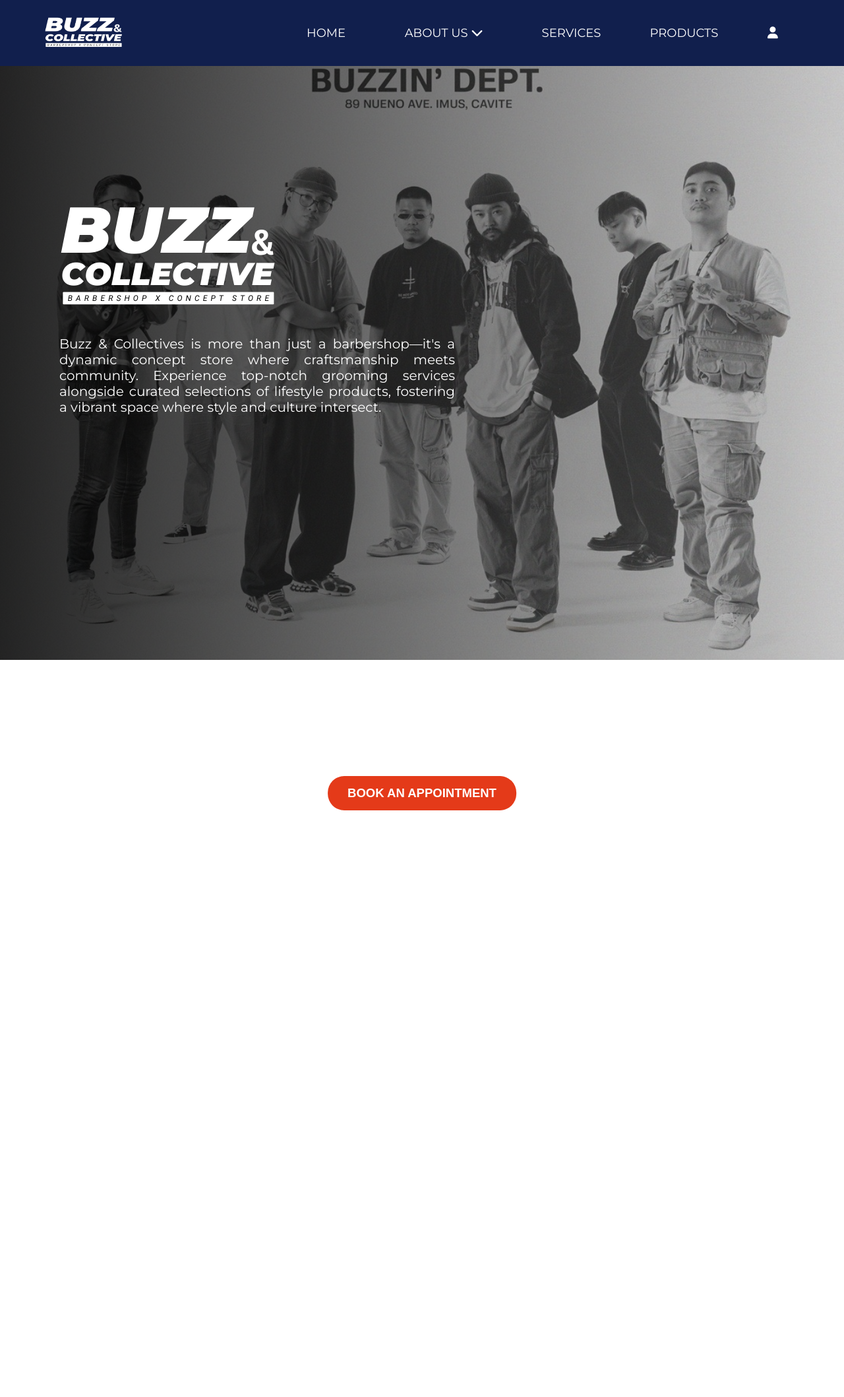
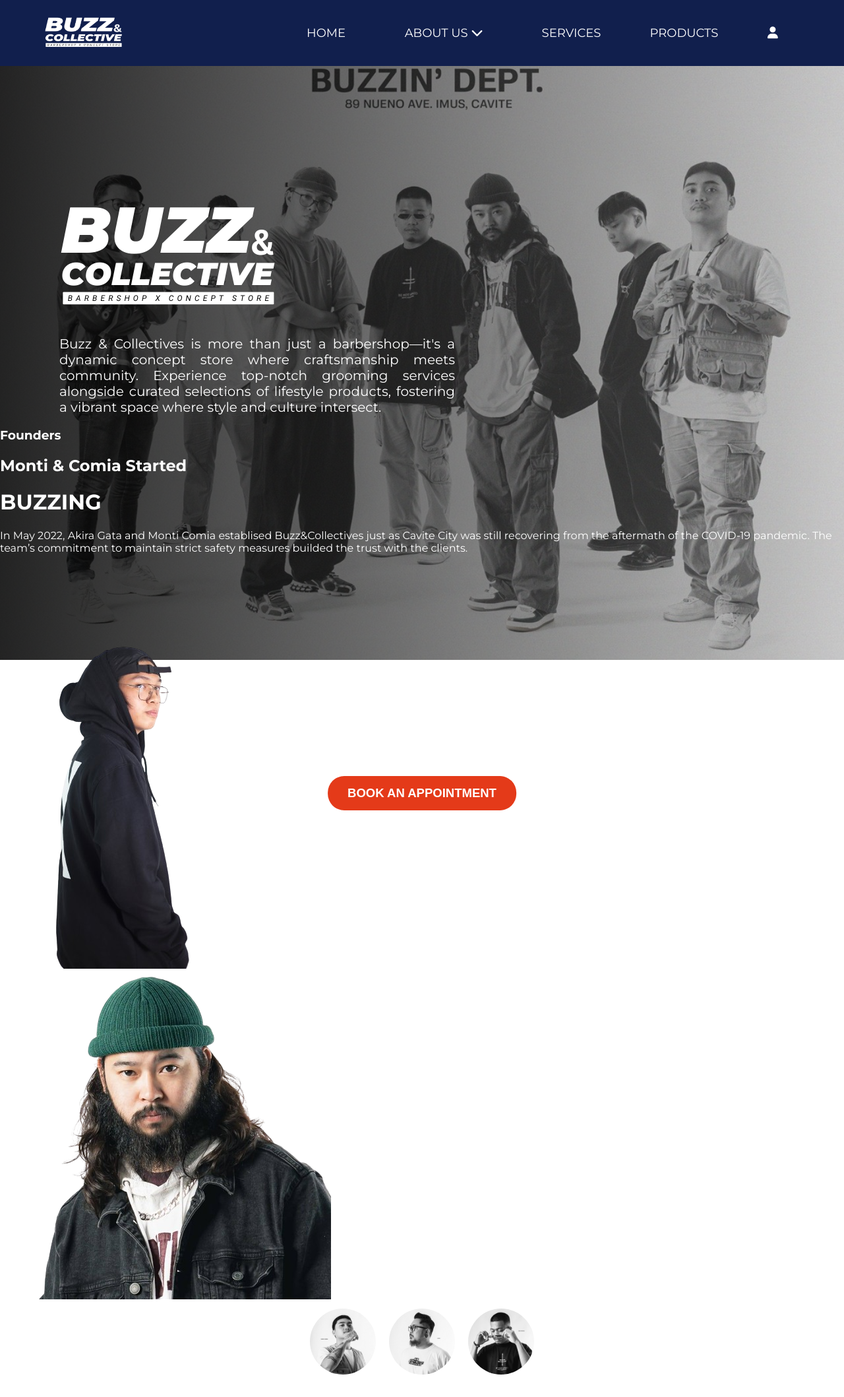
Before and after one commit to baACoon/BUZZ-COLLECTIVE, a PHP site: page /aboutus.php in a window 1280 px wide. Shown: the whole page at 66% size. Before the commit the page ends 1228 px from the top, so only its background shows below. Run offline with PHP 8.4, Linux system fonts and the light colour scheme.

Commit message:
update 5/20
DISASTER

```diff
--- a/frontend/aboutus.php
+++ b/frontend/aboutus.php
@@ -3,6 +3,8 @@
 <head>
 
     <link rel="stylesheet" href="design/about.css">
+    <link rel="stylesheet" href="design/barbersinfo.css">
+    <link rel="stylesheet" href="design/founders_info.css">
     <link rel="preconnect" href="https://fonts.googleapis.com">
     <link rel="preconnect" href="https://fonts.gstatic.com" crossorigin>
     <link href="https://fonts.googleapis.com/css2?family=Montserrat:ital,wght@0,100..900;1,100..900&display=swap" rel="stylesheet">
@@ -32,6 +34,8 @@
         </header>
 
 
+
+        <!--BUZZING & FOUNDERS INFO-->
         <div id="body-container">
 
             <img src="design/image/buzz.png" class="logo-body"alt="">
@@ -39,15 +43,106 @@
                 where craftsmanship meets community. Experience top-notch grooming services
                 alongside curated selections of lifestyle products, fostering a vibrant space
                 where style and culture intersect.</p>
+        </div>
+
+
+        <!--BUZZING & FOUNDERS INFO-->
+        <div class="buzzing_container">
+                    <h3>Founders</h3>
+                    <h2>Monti & Comia Started</h2>
+                    <h1>BUZZING</h1>
+                    <p class = "akira-monti1050_47">
+                        In May 2022, Akira Gata and Monti Comia establised Buzz&Collectives just as Cavite City was still recovering
+                        from the aftermath of the COVID-19 pandemic. The team’s commitment to maintain strict safety measures builded
+                        the trust with the clients.
+                    </p>
+
+
+                        <div class="v105_40">
+                            <img src="design/image/Monti_Comia.png" alt="" >
+                        </div>
+
+                        <div class="v105_38">
+                            <img src="design/image/Akira_Gata.png" alt="">
+                        </div>
+
+        </div>
 
 
 
+            <!--BARBERS INFO -->
+        <div class="image-container">
+            <?php
+            $images = [
+                ['src' => 'design/image/Barber1.jpg', 'info' => 'Juan “Baby” Luna<br>Fav Cut: Fade<br>Fun Fact:<br>Lorem ipsum dolor sit amet, consectetur adipiscing elit, sed do eiusmod tempor incididunt ut labore et dolore magna aliqua. Ut enim ad minim veniam.'],
+                ['src' => 'design/image/barber4.jpg', 'info' => 'Information about Image 2'],
+                ['src' => 'design/image/barber5.jpg', 'info' => 'Information about Image 3'],
 
+            ];
+
+            foreach ($images as $index => $image) {
+                echo '<div class="image-wrapper">';
+                echo '<img src="' . $image['src'] . '" alt="Image ' . ($index + 1) . '" class="image" data-index="' . $index . '">';
+                echo '<div class="info" id="info-' . $index . '">' . $image['info'] . '</div>';
+                echo '</div>';
+            }
+            ?>
         </div>
 
-        <a href="appointment.php"><button class="book-appointment-btn">BOOK AN APPOINTMENT</button></a>
+        <script>
+                document.addEventListener('DOMContentLoaded', function() {
+                    const images = document.querySelectorAll('.image');
+                    const infos = document.querySelectorAll('.info');
+
+                    images.forEach(image => {
+                        image.addEventListener('click', function() {
+                            const index = this.getAttribute('data-index');
+                            const info = document.getElementById('info-' + index);
+
+                            // Hide all info boxes and remove active class from all images
+                            infos.forEach(info => {
+                                info.style.opacity = '0';
+                                info.style.height = '0';
+                            });
+                            images.forEach(img => img.classList.remove('active'));
+
+                            // Toggle the clicked info box and add active class to the clicked image
+                            if (info.style.opacity === '1') {
+                                info.style.opacity = '0';
+                                info.style.height = '0';
+                                this.classList.remove('active');
+                            } else {
+                                info.style.opacity = '1';
+                                info.style.height = 'auto';
+                                this.classList.add('active');
+                            }
+                        });
+
+                        image.addEventListener('mouseenter', function() {
+                            const index = this.getAttribute('data-index');
+                            const info = document.getElementById('info-' + index);
+                            info.style.opacity = '1';
+                            info.style.height = 'auto';
+                        });
+
+                        image.addEventListener('mouseleave', function() {
+                            const index = this.getAttribute('data-index');
+                            const info = document.getElementById('info-' + index);
+                            if (!this.classList.contains('active')) {
+                                info.style.opacity = '0';
+                                info.style.height = '0';
+                            }
+                        });
+                    });
+                });
+        </script>
+
+
+
+                <a href="appointment.php"><button class="book-appointment-btn">BOOK AN APPOINTMENT</button></a>
 
 
 
 </body>
+
 </html>
--- a/frontend/design/about.css
+++ b/frontend/design/about.css
@@ -18,6 +18,8 @@
     display: flex;
     align-items: center;
     position: fixed;
+    top: 0;
+    left: 0;
     width: 100%;
     height: 100px;
     z-index: 1000; /* Ensure the header appears above other content */
--- /dev/null
+++ b/frontend/design/barbersinfo.css
@@ -0,0 +1,51 @@
+/*BARBERS INFO */
+.image-container {
+    display: flex;
+    justify-content: center ;
+    flex-wrap: wrap;
+}
+
+.image-wrapper {
+    position: relative;
+    margin: 10px;
+}
+
+.image {
+    cursor: pointer;
+    width: 100px; /* Adjust as needed */
+    height: auto;
+    border-radius: 50%;
+    transition: transform 0.3s, filter 0.3s;
+    filter: grayscale(100%); /* Apply grayscale by default */
+}
+
+.image:hover,
+.image.active {
+    transform: scale(1.1);
+    filter: grayscale(0%); /* Remove grayscale on hover or when active */
+}
+
+.info {
+    display: block;
+    position: absolute;
+    top: 110%; /* Adjust as needed */
+    left: 50%;
+    transform: translateX(-50%);
+    width: 500px; /* Adjust as needed */
+    padding: 10px;
+    background: #111F4D;
+    color: white;
+    border-radius: 20px;
+    box-shadow: 0 4px 8px rgba(0, 0, 0, 0.1);
+    z-index: 1;
+    opacity: 0;
+    height: 0;
+    overflow: hidden;
+    transition: opacity 0.5s, height 0.5s; /* Transition for smooth dropdown effect */
+    text-align: left; /* Align text to the left */
+}
+
+.image-wrapper:hover .info {
+    opacity: 1;
+    height: auto; /* Allows the dropdown to expand to fit the content */
+}
--- /dev/null
+++ b/frontend/design/founders_info.css
@@ -0,0 +1,11 @@
+/* AKIRA_MONTI */
+.buzzing_container{
+    color: white;
+}
+
+
+
+/* MONTI IMAGE */
+
+
+/*AKIRA IMAGE */
```
Also changed, not shown: frontend/design/image/Akira_Gata.png (added), frontend/design/image/Monti_Comia.png (added).
